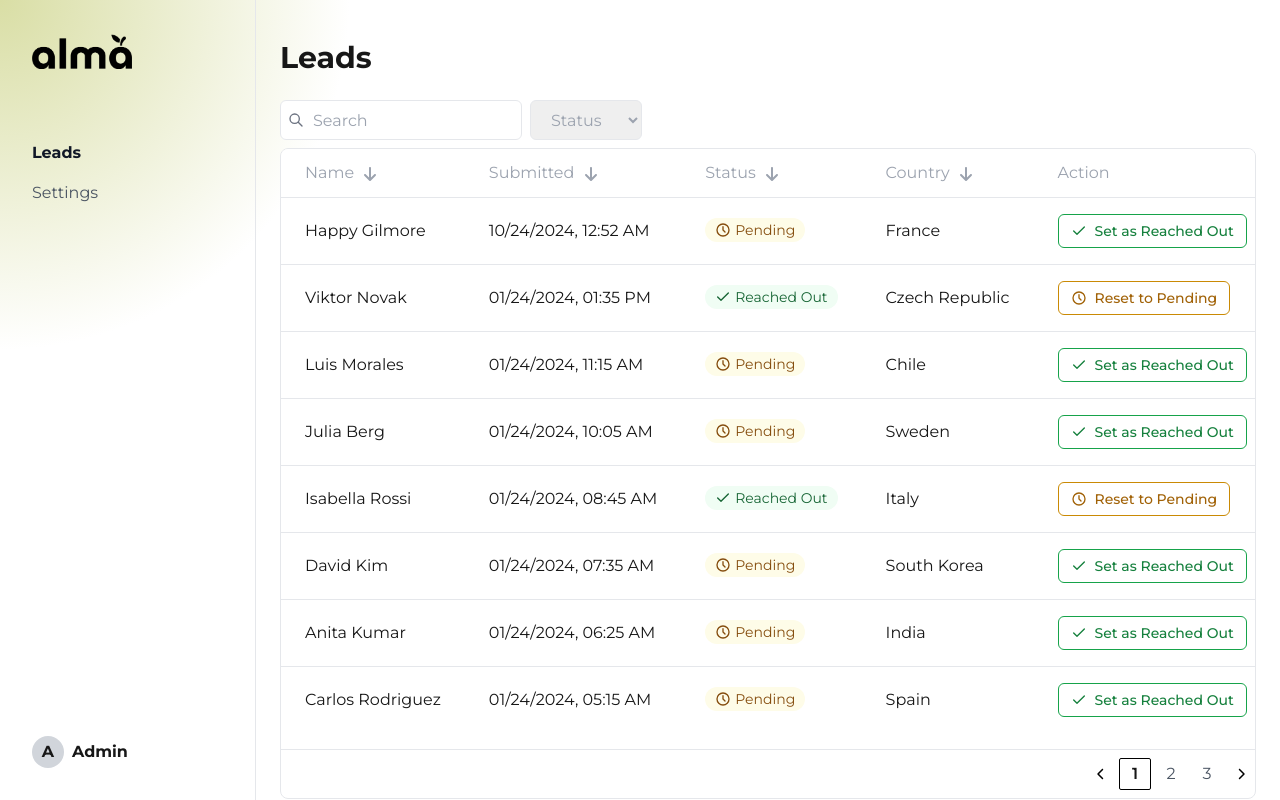
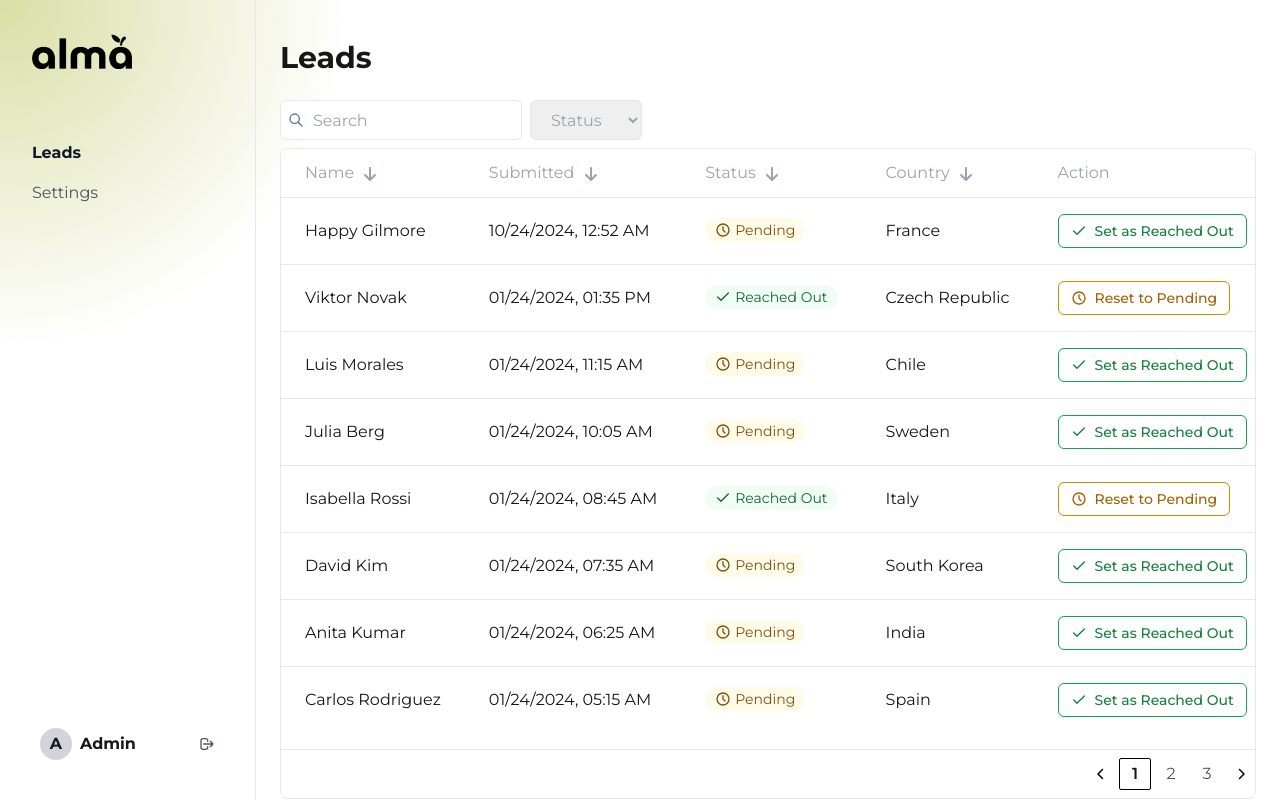
Before and after one commit to null-hax/alma-lead-demo, a Next.js app: page /admin/leads in a window 1280 px wide. Built offline with nearby package versions, Linux system fonts and the light colour scheme; no server answers; sample sign-in values are in the browser's storage.

Commit message:
add logout functionality

```diff
--- a/src/app/admin/leads/page.tsx
+++ b/src/app/admin/leads/page.tsx
@@ -7,12 +7,15 @@ import AuthWrapper from '@/components/AuthWrapper';
 import { Lead } from '@/app/api/leads/route';
 import { LEADS_PER_PAGE } from '@/config/constants';
 import Link from 'next/link';
+import { useRouter } from 'next/navigation';
+
 type SortConfig = {
   key: keyof Lead | null;
   direction: 'asc' | 'desc';
 };
 
 export default function LeadsListPage() {
+  const router = useRouter();
   const [leads, setLeads] = useState<Lead[]>([]);
   const [filteredLeads, setFilteredLeads] = useState<Lead[]>([]);
   const [currentPage, setCurrentPage] = useState(1);
@@ -93,6 +96,11 @@ export default function LeadsListPage() {
     setFilteredLeads(sortedLeads);
   };
 
+  const handleLogout = () => {
+    localStorage.removeItem('isAdminAuthenticated');
+    router.push('/');
+  };
+
   return (
     <AuthWrapper>
       <div className="flex flex-col-reverse lg:flex-row h-screen alma-admin-gradient">
@@ -108,9 +116,31 @@ export default function LeadsListPage() {
             <a href="#" className="block py-2 px-8 text-gray-600 cursor-not-allowed">Settings</a>
           </nav>
           <div className="p-8">
-            <div className="flex items-center">
-              <div className="w-8 h-8 bg-gray-300 rounded-full mr-2 flex items-center justify-center font-bold">A</div>
-              <span className="font-bold">Admin</span>
+            <div className="relative group">
+              <button
+                onClick={() => handleLogout()}
+                className="w-full flex items-center justify-between hover:bg-gray-50 p-2 rounded-md transition-colors"
+              >
+                <div className="flex items-center">
+                  <div className="w-8 h-8 bg-gray-300 rounded-full mr-2 flex items-center justify-center font-bold">
+                    A
+                  </div>
+                  <span className="font-bold">Admin</span>
+                </div>
+                <svg
+                  className="w-4 h-4 text-gray-600"
+                  fill="none"
+                  stroke="currentColor"
+                  viewBox="0 0 24 24"
+                >
+                  <path
+                    strokeLinecap="round"
+                    strokeLinejoin="round"
+                    strokeWidth={2}
+                    d="M17 16l4-4m0 0l-4-4m4 4H7m6 4v1a3 3 0 01-3 3H6a3 3 0 01-3-3V7a3 3 0 013-3h4a3 3 0 013 3v1"
+                  />
+                </svg>
+              </button>
             </div>
           </div>
         </div>
```
